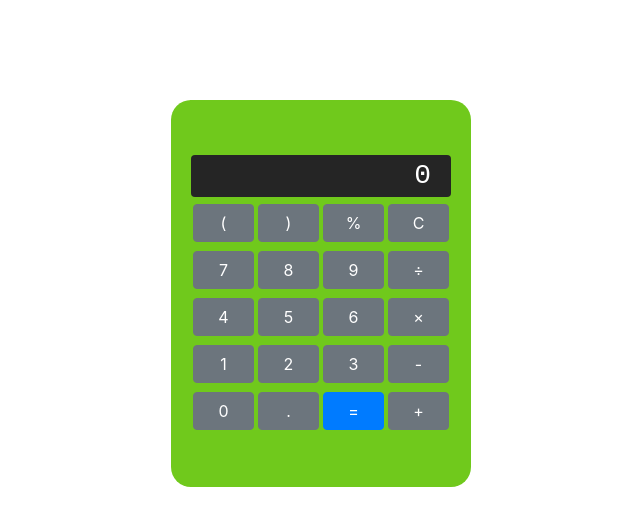
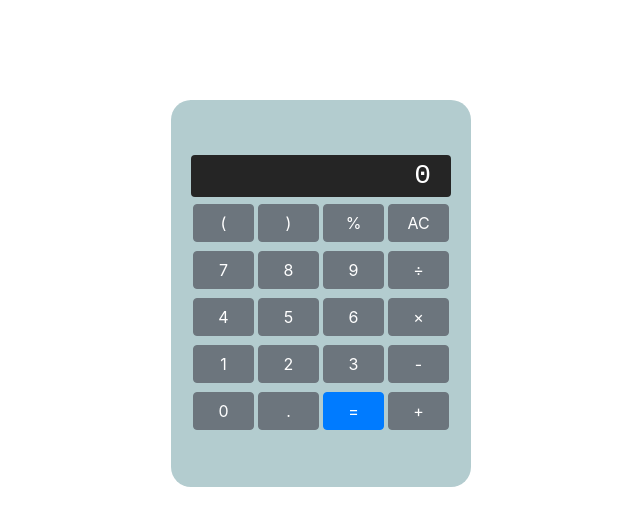
Before and after one commit to ryandriesatria/simple-calculator, a plain HTML site: page index.html in a window 1280 px wide. Shown: the whole page, without its empty margins (319-959 px from the left). Drawn offline with nearby package versions, Linux system fonts and the light colour scheme.

Commit message:
change smth

```diff
--- a/index.html
+++ b/index.html
@@ -21,7 +21,7 @@
                 <button class="col input btn btn-secondary">(</button>
                 <button class="col input btn btn-secondary">)</button>
                 <button class="col input btn btn-secondary">%</button>
-                <button class="col clear btn btn-secondary" onclick="screen.value='0'">C</button>
+                <button class="col clear btn btn-secondary" onclick="screen.value='0'">AC</button>
             </div>
             <div class="row">
                 <button class="col input btn btn-secondary">7</button>
--- a/style.css
+++ b/style.css
@@ -5,7 +5,7 @@
     padding-top: 50px;
     padding-bottom: 50px;
     width: 300px;
-    background-color: rgb(112, 201, 28);
+    background-color: rgb(179, 204, 207);
     border-radius: 20px;
 }
 
```
